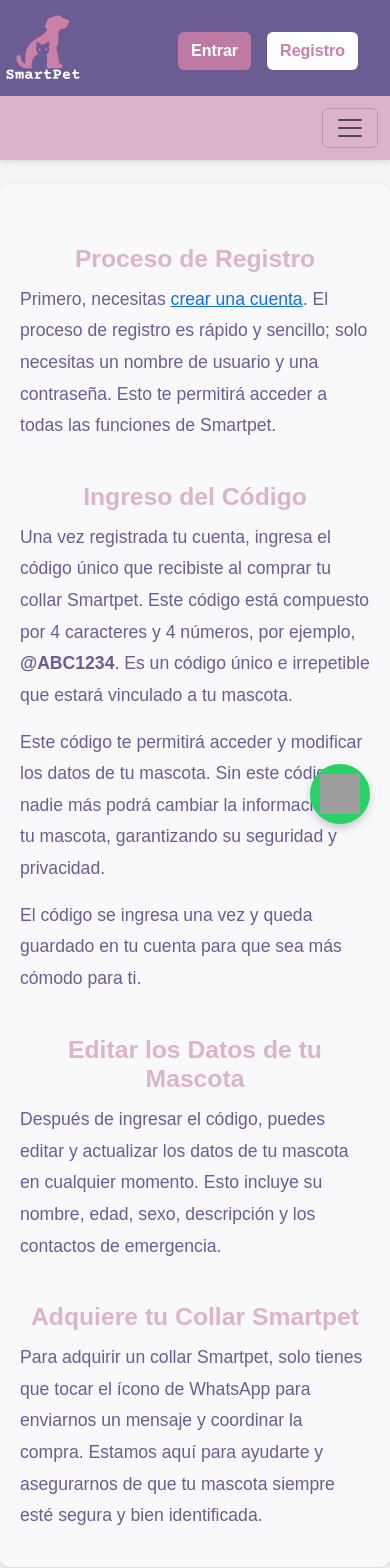
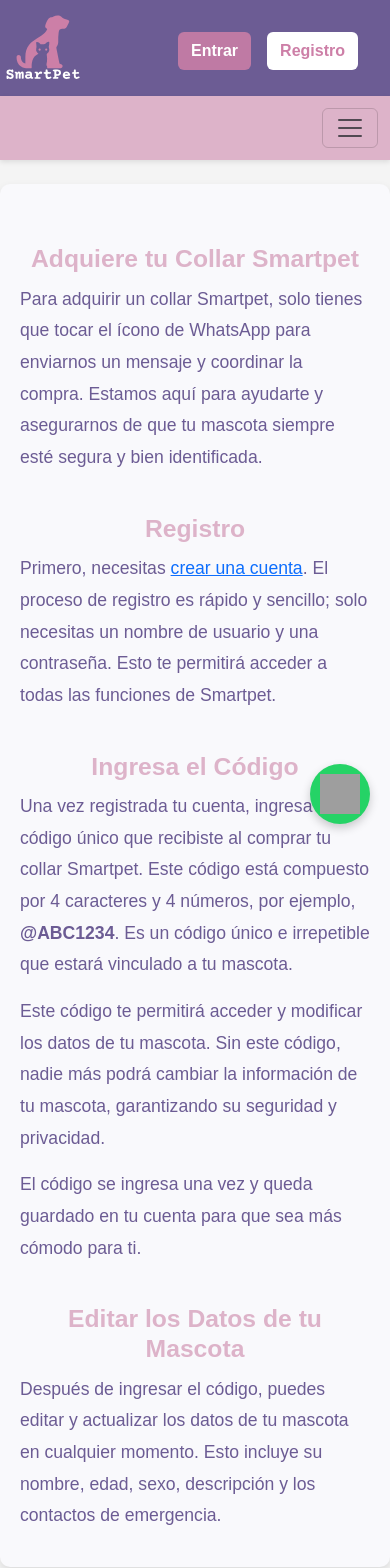
Before and after one commit to juanmatoniolo/NewSmartpet, a React (Create React App) app: page /Cod in a window 390 px wide. Shown: the top 1568 px of the page. Built offline with nearby package versions, Linux system fonts and the light colour scheme; grey boxes are pictures that could not be loaded.

Commit message:
datos 'tengo un codigo'

```diff
--- a/src/pages/Cod.jsx
+++ b/src/pages/Cod.jsx
@@ -15,9 +15,21 @@
 			<WhatsAppButton mensaje="Hola, quiero comprar un collar para mi mascota" />
 
 			<div className="cod-container container mt-4">
+				<section className="cod-section">
+					<h2 className="cod-subtitle">
+						Adquiere tu Collar Smartpet
+					</h2>
+					<p className="cod-text">
+						Para adquirir un collar Smartpet, solo tienes que tocar
+						el ícono de WhatsApp para enviarnos un mensaje y
+						coordinar la compra. Estamos aquí para ayudarte y
+						asegurarnos de que tu mascota siempre esté segura y bien
+						identificada.
+					</p>
+				</section>
 				{/* Proceso de Registro */}
 				<section className="cod-section">
-					<h2 className="cod-subtitle">Proceso de Registro</h2>
+					<h2 className="cod-subtitle"> Registro</h2>
 					<p className="cod-text">
 						Primero, necesitas{" "}
 						<Link to="/Register">crear una cuenta</Link>. El proceso
@@ -29,7 +41,7 @@
 
 				{/* Ingreso del Código */}
 				<section className="cod-section">
-					<h2 className="cod-subtitle">Ingreso del Código</h2>
+					<h2 className="cod-subtitle">Ingresa el Código</h2>
 					<p className="cod-text">
 						Una vez registrada tu cuenta, ingresa el código único
 						que recibiste al comprar tu collar Smartpet. Este código
@@ -63,18 +75,6 @@
 				</section>
 
 				{/* Adquiere tu Collar Smartpet */}
-				<section className="cod-section">
-					<h2 className="cod-subtitle">
-						Adquiere tu Collar Smartpet
-					</h2>
-					<p className="cod-text">
-						Para adquirir un collar Smartpet, solo tienes que tocar
-						el ícono de WhatsApp para enviarnos un mensaje y
-						coordinar la compra. Estamos aquí para ayudarte y
-						asegurarnos de que tu mascota siempre esté segura y bien
-						identificada.
-					</p>
-				</section>
 			</div>
 
 			<Footers />
--- a/src/pages/home.jsx
+++ b/src/pages/home.jsx
@@ -15,7 +15,9 @@
 		<div className="Homepage">
 			<Header />
 			<Barnav />
-			<WhatsAppButton  mensaje={'Hola estoy interesado en adquirir un collar smartpet'} />
+			<WhatsAppButton
+				mensaje={"Hola estoy interesado en adquirir un collar smartpet"}
+			/>
 			<div>
 				<header className="header">
 					<h1 className="title">Bienvenido a SmartPet</h1>
@@ -76,14 +78,19 @@
 					</Container>
 				</section>
 
-				<section className="section section-body bg-light">
+				<section className=" container section section-body bg-light">
 					<Container>
 						<Row>
-							<Col md={5} sm={12} lg={4} className="esconder">
+							<Col
+								md={5}
+								sm={12}
+								lg={4}
+								className="d-none d-md-block"
+							>
 								<img
 									src={Imagenes.imgs1}
 									alt="Pet with SmartPet Collar"
-									className="img-fluid imgs-body esconder"
+									className="img-fluid imgs-body"
 								/>
 							</Col>
 							<Col md={7} sm={12} lg={8}>
@@ -100,6 +107,9 @@
 									personas con botones de acceso directo a
 									Instagram, llamada telefónica y WhatsApp.
 								</p>
+								<p>Cuando alguien escanea el QR, recibirás una notificación con su ubicación* y se mostrarán las vías de contacto que hayas elegido. Esto permite un contacto directo con el dueño sin importar si ha perdido su teléfono, además de ofrecerte el beneficio agregado de recibir la ubicación de tu mascota en el momento en que alguien escanee su QR.
+
+*Recibirás una notificación que informa que alguien ha escaneado el QR de tu mascota y la ubicación aproximada. Si la persona que escanea el QR comparte permisos de ubicación, también obtendrás la ubicación precisa.</p>
 							</Col>
 						</Row>
 					</Container>
```
Also changed, not shown: src/pages/home.css (line endings or trailing spaces), 7 other files (tests, documents, lock files or other folders).
